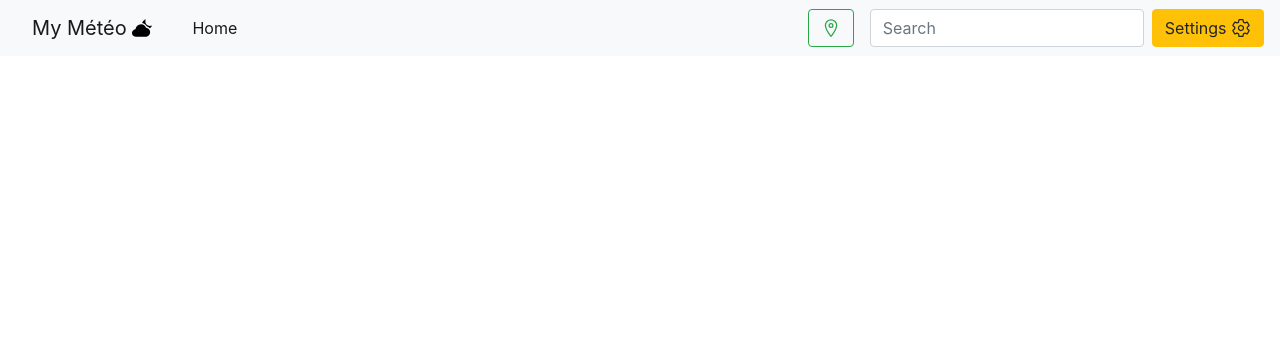
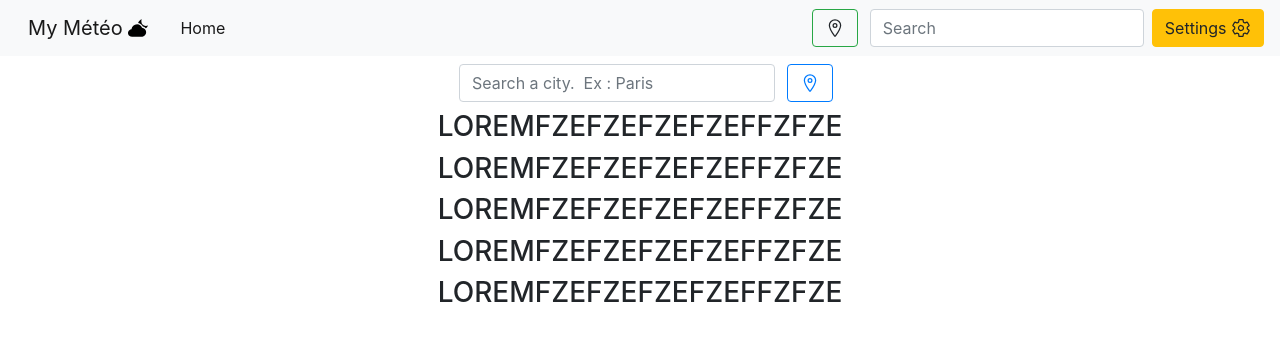
Before and after one commit to wail-oudina/projet-LOL, a JavaScript app: page / in a window 1280 px wide. Shown: the top 340 px of the page. Built offline with nearby package versions, Linux system fonts and the light colour scheme.

Commit message:
added vuetify + search bar

```diff
--- a/package.json
+++ b/package.json
@@ -12,7 +12,8 @@
     "axios": "^1.3.3",
     "bootstrap": "^4.6.2",
     "vue-axios": "^3.5.2",
-    "vue-router": "^4.1.6"
+    "vue-router": "^4.1.6",
+    "vuetify": "^3.1.6"
   },
   "devDependencies": {
     "@vitejs/plugin-vue": "^4.0.0",
--- a/src/components/IndexComponent.vue
+++ b/src/components/IndexComponent.vue
@@ -18,7 +18,10 @@ export default {
 
 <template>
   <NavbarComponent :display_search="display_search" v-model:chosen_result="result"></NavbarComponent>
+
+
   <ResultatComponent :search_string="result"></ResultatComponent>
+
 </template>
 <style>
 
--- a/src/components/ResultatComponent.vue
+++ b/src/components/ResultatComponent.vue
@@ -16,11 +16,17 @@ export default {
   data(){
     return{
       result_data: {},
-      mode_temperature : true
+      mode_temperature : true,
+      isSearchActivated : true
     }
   },
 
+
   methods:{
+    onclickOutside(){
+      this.isSearchActivated = false
+    },
+
     getWeatherByName(){
       let options = {
         method: 'GET',
@@ -41,19 +47,51 @@ export default {
         } )
       }
 
-    }
+    },
+
+
   }
 
 
 }
+
+
 </script>
 
 <template>
 
+  <div  v-if="isSearchActivated" class="d-flex p-2 justify-content-center">
+    <input v-click-outside="onclickOutside" class="form-control input-group-append  mx-3 w-25 " width="200px" id="search-input" @keydown="onKeyDown" v-model="search"  type="search" placeholder="Search a city.  Ex : Paris" aria-label="Search">
+    <button @click="getLocation()"  class="btn btn-outline-primary " >
+      <svg  width="20" height="20" xmlns="http://www.w3.org/2000/svg" class="ionicon" viewBox="0 0 512 512"><title>Location</title><path d="M256 48c-79.5 0-144 61.39-144 137 0 87 96 224.87 131.25 272.49a15.77 15.77 0 0025.5 0C304 409.89 400 272.07 400 185c0-75.61-64.5-137-144-137z" fill="none" stroke="currentColor" stroke-linecap="round" stroke-linejoin="round" stroke-width="32"/><circle cx="256" cy="192" r="48" fill="none" stroke="currentColor" stroke-linecap="round" stroke-linejoin="round" stroke-width="32"/></svg>
+    </button>
+  </div>
+
+  <div v-else class="d-flex p-2 justify-content-center">
+    <button @click="isSearchActivated = !isSearchActivated" class="btn btn-outline-info " type="submit">
+      <svg xmlns="http://www.w3.org/2000/svg" class="ionicon" viewBox="0 0 512 512">
+        <title>Search</title>
+        <path d="M221.09 64a157.09 157.09 0 10157.09 157.09A157.1 157.1 0 00221.09 64z" fill="none" stroke="currentColor" stroke-miterlimit="10" stroke-width="32"/><path fill="none" stroke="currentColor" stroke-linecap="round" stroke-miterlimit="10" stroke-width="32" d="M338.29 338.29L448 448"/>
+      </svg>
+    </button>
+  </div>
+
+  <div class="d-flex justify-content-center result-container">
+    <div class="d-flex flex-column  justify-content-sm-center">
+      <h3>LOREMFZEFZEFZEFZEFFZFZE</h3>
+      <h3>LOREMFZEFZEFZEFZEFFZFZE</h3>
+      <h3>LOREMFZEFZEFZEFZEFFZFZE</h3>
+      <h3>LOREMFZEFZEFZEFZEFFZFZE</h3>
+      <h3>LOREMFZEFZEFZEFZEFFZFZE</h3>
+    </div>
+  </div>
 
 
   <div>
 
+  </div>
+
+  <div>
     <div v-if="Object.keys(result_data).length != 0 " class="resultBox">
       <button v-if="mode_temperature" @click="mode_temperature = !mode_temperature">°F</button>
       <button v-else @click="mode_temperature = !mode_temperature">°C</button>
@@ -69,18 +107,13 @@ export default {
 
 
 
+
   </div>
 
 </template>
 <style>
 
-h3{
-  text-align: center;
-  font-size: large;
-}
-h3.temp{
-  font-size: xx-large;
-}
+
 div.resultBox{
   border: 4px solid;
   justify-content: center;
--- a/src/main.js
+++ b/src/main.js
@@ -1,15 +1,19 @@
 import { createApp } from 'vue'
 import App from './App.vue'
-import axios from 'axios'
-import VueAxios from 'vue-axios'
-import {createRouter, createWebHistory} from 'vue-router'
 
 
+
+//bootstrap
 import './assets/main.css'
-
 import 'bootstrap/dist/css/bootstrap.css'
 import 'bootstrap'
 
+//axios
+import axios from 'axios'
+import VueAxios from 'vue-axios'
+
+// router
+import {createRouter, createWebHistory} from 'vue-router'
 
 import SettingsComponent from './components/SettingsComponent.vue'
 import IndexComponent from './components/IndexComponent.vue'
@@ -23,15 +27,30 @@ const router = createRouter({
     routes,
 })
 
+// Vuetify
+import 'vuetify/styles'
+import { createVuetify } from 'vuetify'
+import * as components from 'vuetify/components'
+import * as directives from 'vuetify/directives'
+
+const vuetify = createVuetify({
+  components,
+  directives,
+})
+
 
 
 
 const app = createApp(App);
 
 
+//axios
+app.use(VueAxios, axios);
+
+//router
 app.use(router)
 
-app.use(VueAxios, axios);
-
+//vuetify
+app.use(vuetify)
 
 app.mount('#app');
```
Also changed, not shown: 1 other file (tests, documents, lock files or other folders).
